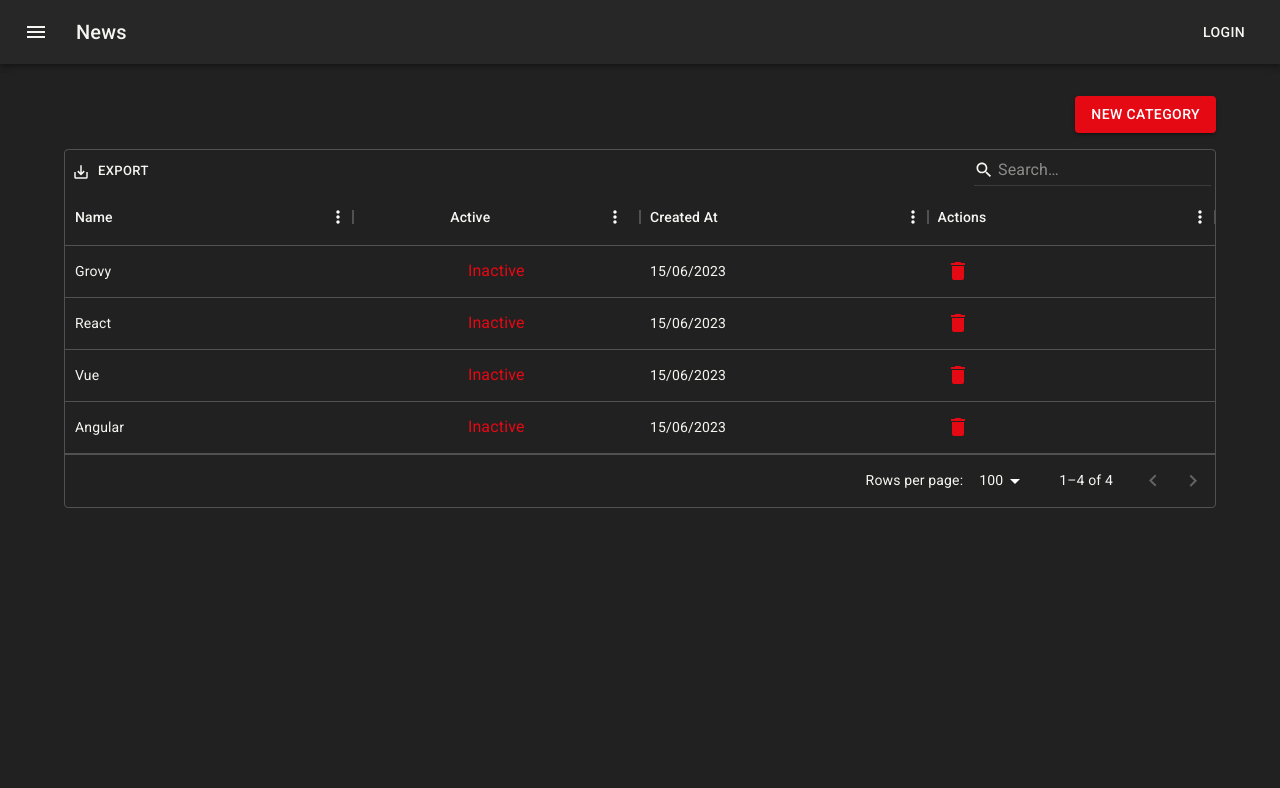
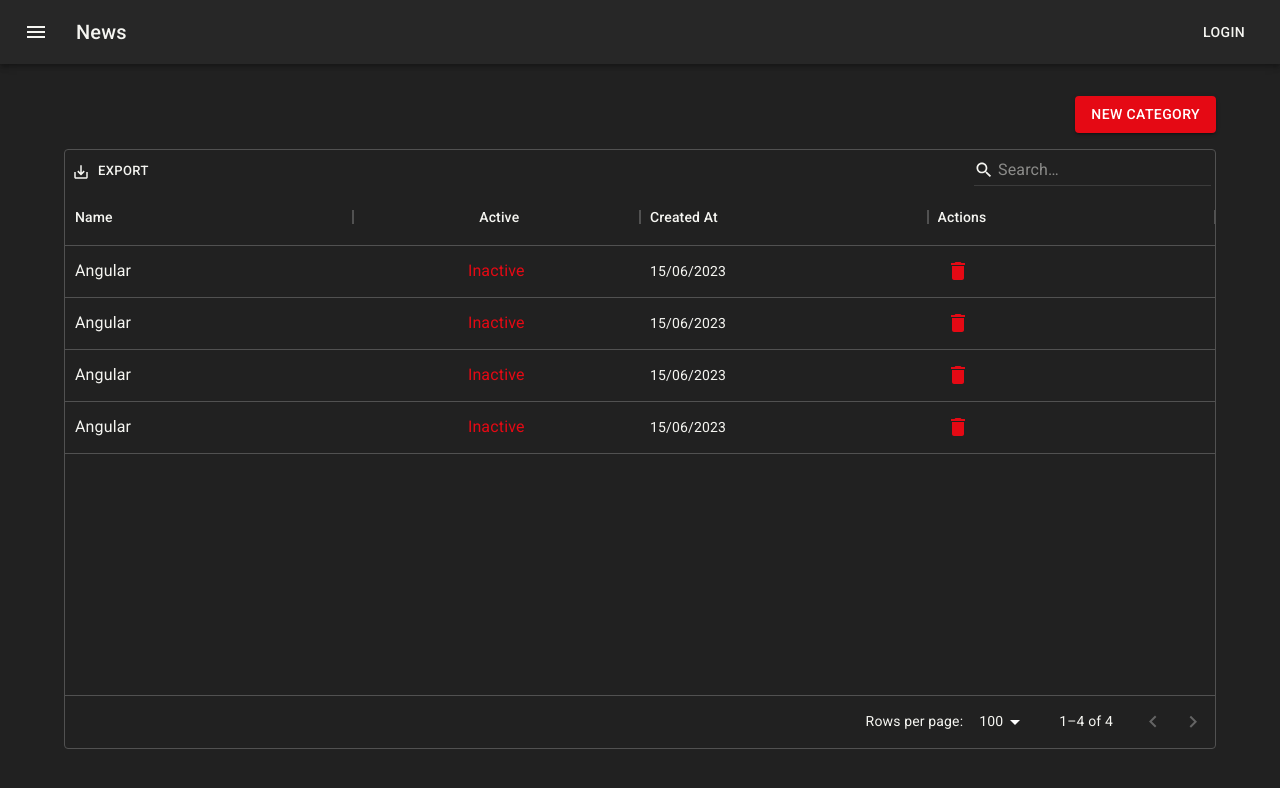
Before and after one commit to Vicenteefenequis/shiny-robot, a React (Create React App) app: page / in a window 1280 px wide. Shown: the top 788 px of the page. Built offline with nearby package versions, Linux system fonts and the light colour scheme.

Commit message:
feat: create edit category page

```diff
--- a/src/features/categories/EditCategory.tsx
+++ b/src/features/categories/EditCategory.tsx
@@ -1,7 +1,89 @@
-import { Box, Typography } from "@mui/material";
+import { Box, Button, FormControl, FormControlLabel, FormGroup, Grid, Paper, Switch, TextField, Typography } from "@mui/material";
+import { Link, useParams } from "react-router-dom";
+import { useAppSelector } from "../../app/hooks";
+import { selectCategoryById } from "./categorySlice";
+import { useState } from "react";
 
-export const CategoryEdit = () => (
-	<Box>
-		<Typography variant='h2' component='h2'>CategoryEdit Page</Typography>
-	</Box>
-)
+
+export const CategoryEdit = () => {
+
+	const { id } = useParams();
+	const [isDisabled, setIsDisabled] = useState(false);
+
+	const category = useAppSelector((state) => selectCategoryById(state, id ?? ""))
+
+	const handleChange = (e: any) => { }
+
+	const handleToggle = () => { }
+
+	return (
+		<Box>
+			<Paper>
+				<Box p={2}>
+					<Box mb={2}>
+						<Typography variant='h4'>Edit Category</Typography>
+					</Box>
+				</Box>
+				<Box p={2}>
+					<form>
+						<Grid container spacing={3}>
+							<Grid item xs={12}>
+								<FormControl fullWidth>
+									<TextField
+										required
+										name="name"
+										label="name"
+										value={category.name}
+										disabled={isDisabled}
+										onChange={handleChange} />
+								</FormControl>
+							</Grid>
+
+							<Grid item xs={12}>
+								<FormControl fullWidth>
+									<TextField
+										required
+										name="description"
+										label="Description"
+										value={category.description}
+										disabled={isDisabled}
+										onChange={handleChange} />
+								</FormControl>
+							</Grid>
+
+							<Grid item xs={12}>
+								<FormGroup>
+									<FormControlLabel
+										control={
+											<Switch
+												name="is_active"
+												color="secondary"
+												onChange={handleToggle}
+												checked={category.is_active}
+												inputProps={{ 'aria-label': 'controlled' }}
+											/>
+										}
+										label="Active"
+									/>
+
+								</FormGroup>
+							</Grid>
+
+							<Grid item xs={12}>
+								<Box display="flex" gap={2}>
+									<Button variant="contained" component={Link} to="/categories">
+										Back
+									</Button>
+
+									<Button type="submit" variant="contained" color="secondary" disabled={isDisabled}>
+										Save
+									</Button>
+								</Box>
+							</Grid>
+						</Grid>
+					</form>
+				</Box>
+			</Paper>
+		</Box >
+	)
+}
--- a/src/features/categories/ListCategory.tsx
+++ b/src/features/categories/ListCategory.tsx
@@ -8,6 +8,13 @@
 
 export const CategoryList = () => {
 	const categories = useAppSelector(selectCategories);
+
+	const componentProps = {
+		toolbar: {
+			showQuickFilter: true,
+			quickFilterProps: { debounceMs: 500 }
+		}
+	}
 
 
 	const rows: GridRowsProp = categories.map((category) => ({
@@ -22,7 +29,8 @@
 		{
 			field: 'name',
 			headerName: 'Name',
-			flex: 1
+			flex: 1,
+			renderCell: renderNameCell
 		},
 		{
 			field: 'isActive',
@@ -60,6 +68,14 @@
 		)
 	}
 
+	function renderNameCell(rowData: GridRenderCellParams) {
+		return (
+			<Link to={`/categories/edit/${rowData.id}`} style={{ textDecoration: " none" }}>
+				<Typography color="primary">{rowData.value}</Typography>
+			</Link>
+		)
+	}
+
 	return (
 		<Box maxWidth="lg" sx={{ mt: 4, mb: 4 }}>
 			<Box display="flex" justifyContent="flex-end">
@@ -76,21 +92,20 @@
 
 
 
-			<DataGrid
-				slots={{ toolbar: GridToolbar }}
-				disableRowSelectionOnClick
-				disableColumnSelector
-				disableColumnFilter
-				disableDensitySelector
-				slotProps={{
-					toolbar: {
-						showQuickFilter: true,
-						quickFilterProps: { debounceMs: 500 }
-					}
-				}}
-				rows={rows}
-				columns={columns}
-			/>
+			<Box sx={{ display: "flex", height: 600 }}>
+				<DataGrid
+					rows={rows}
+					columns={columns}
+					disableColumnFilter
+					disableColumnSelector
+					disableDensitySelector
+					disableSelectionOnClick
+					componentsProps={componentProps}
+					components={{ Toolbar: GridToolbar }}
+					rowsPerPageOptions={[2, 20, 50, 100]}
+
+				/>
+			</Box>
 		</Box>
 	)
 }
--- a/src/features/categories/categorySlice.ts
+++ b/src/features/categories/categorySlice.ts
@@ -12,7 +12,7 @@
 }
 
 const category: Category = {
-	id: "uuid1",
+	id: "2f3c75de-ff57-4b1b-a6db-5ef8245ec11a",
 	name: "Grovy",
 	is_active: false,
 	created_at: new Date().toISOString(),
@@ -24,9 +24,9 @@
 
 export const initialState = [
 	category,
-	{ ...category, id: "uuid2", name: "React" },
-	{ ...category, id: "uuid3", name: "Vue" },
-	{ ...category, id: "uuid4", name: "Angular" },
+	{ ...category, id: "2f3c75de-ff57-4b1b-a6db-5ef8245ec11a", name: "React" },
+	{ ...category, id: "2f3c75de-ff57-4b1b-a6db-5ef8245ec11a", name: "Vue" },
+	{ ...category, id: "2f3c75de-ff57-4b1b-a6db-5ef8245ec11a", name: "Angular" },
 ]
 
 const categoriesSlice = createSlice({
@@ -44,5 +44,10 @@
 
 export const selectCategories = (state: RootState) => state.categories;
 
+export const selectCategoryById = (state: RootState, categoryId: string) => {
+	const category = state.categories.find(category => category.id === categoryId)
+	return category || {} as Category
+};
+
 
 export default categoriesSlice.reducer;
```
Also changed, not shown: package.json (+5 -5 lines), 1 other file (tests, documents, lock files or other folders).
